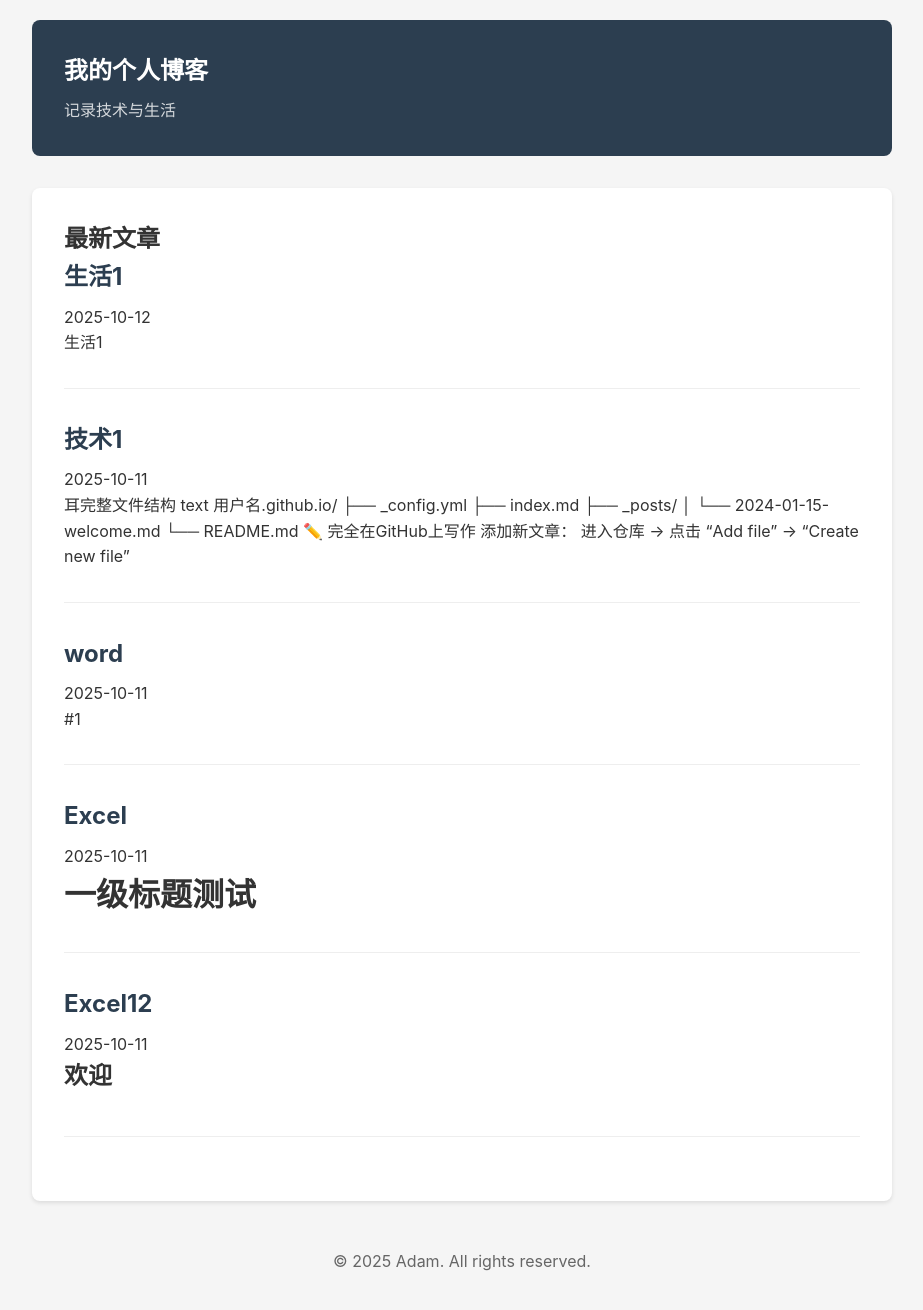
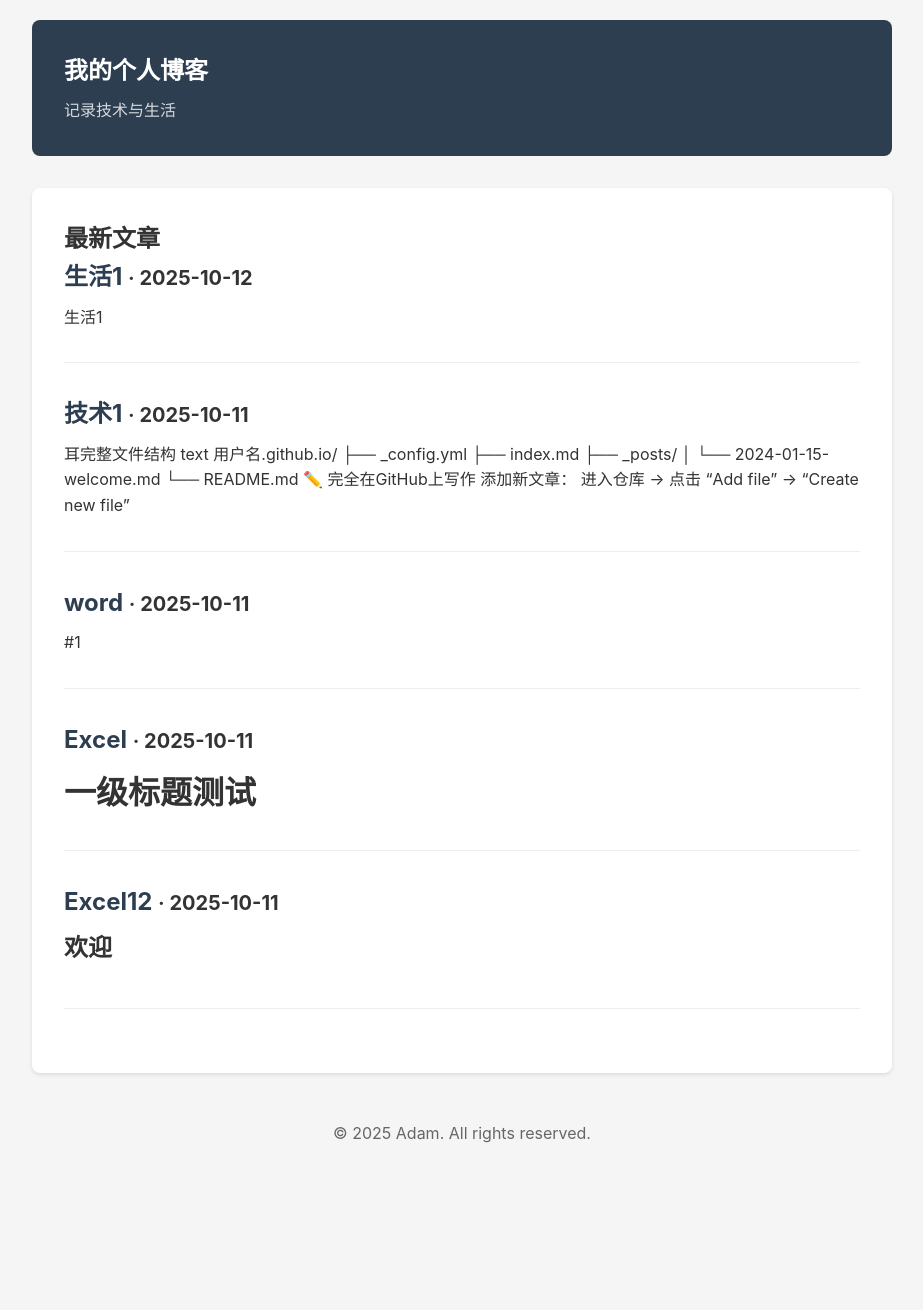
Before and after one commit to lzh210802066/lzh210802066.github.io, a Jekyll site: the page built from index.html, in a window 1280 px wide. Shown: the whole page, without its empty margins (178-1101 px from the left). Built offline with Jekyll 4.4.1, drawn with Linux system fonts in a browser that asks for light colours; after the commit the page ends 1182 px from its top, so only the background shows below that.

Commit message:
Update index.html

```diff
--- a/index.html
+++ b/index.html
@@ -31,38 +31,32 @@ Jekyll 会在生成网站时，将此文件的内容插入到 default.html 的 {
 
         <!-- 每篇文章对应一个 <li> 条目，对应 CSS 中 .post-list li 样式（有底部分割线与内边距） -->
         <li>
-
             <!--
-            标题部分：
-            - <h2> 对应文章标题
-            - <a> 是链接，指向该文章的实际页面
-            - {{ post.url | relative_url }} 可确保在本地预览和线上部署路径都能正确链接
+            标题与日期部分：
+            - <h2> 包含文章标题和发布日期
+            - <a> 指向文章实际页面
+            - {{ post.url | relative_url }} 确保本地预览和线上部署路径正确
+            - <small class="post-date"> 用于显示日期，样式可通过 CSS 控制
             -->
             <h2>
                 <a href="{{ post.url | relative_url }}">
-                    {{ post.title }}    <!-- 输出文章标题 -->
+                    {{ post.title }}  <!-- 输出文章标题 -->
                 </a>
+                <small class="post-date">
+                    · {{ post.date | date: "%Y-%m-%d" }}  <!-- 日期显示在标题后 -->
+                </small>
             </h2>
-
-            <!--
-            日期部分：
-            - 使用 <p class="post-meta"> 设置元信息样式（灰色文字、较小字号）
-            - {{ post.date | date: "%Y年%m月%d日" }} 使用 Liquid 的 date 过滤器格式化日期输出
-              例如：2025年10月12日
-            -->
-            <p class="post-meta">{{ post.date | date: "%Y-%m-%d" }}</p>
-
 
             <!--
             摘要部分：
             - {{ post.excerpt }} 输出文章摘要
-            - 如果文章的 Markdown 文件中没有显式设置 excerpt，
-              Jekyll 会自动截取文章开头几行生成。
+            - 如果 Markdown 文件中没有显式设置 excerpt，Jekyll 会自动截取文章开头生成
             -->
             <p>
                 {{ post.excerpt }}
             </p>
         </li>
+
 
         <!--
         for 循环结束：
```
